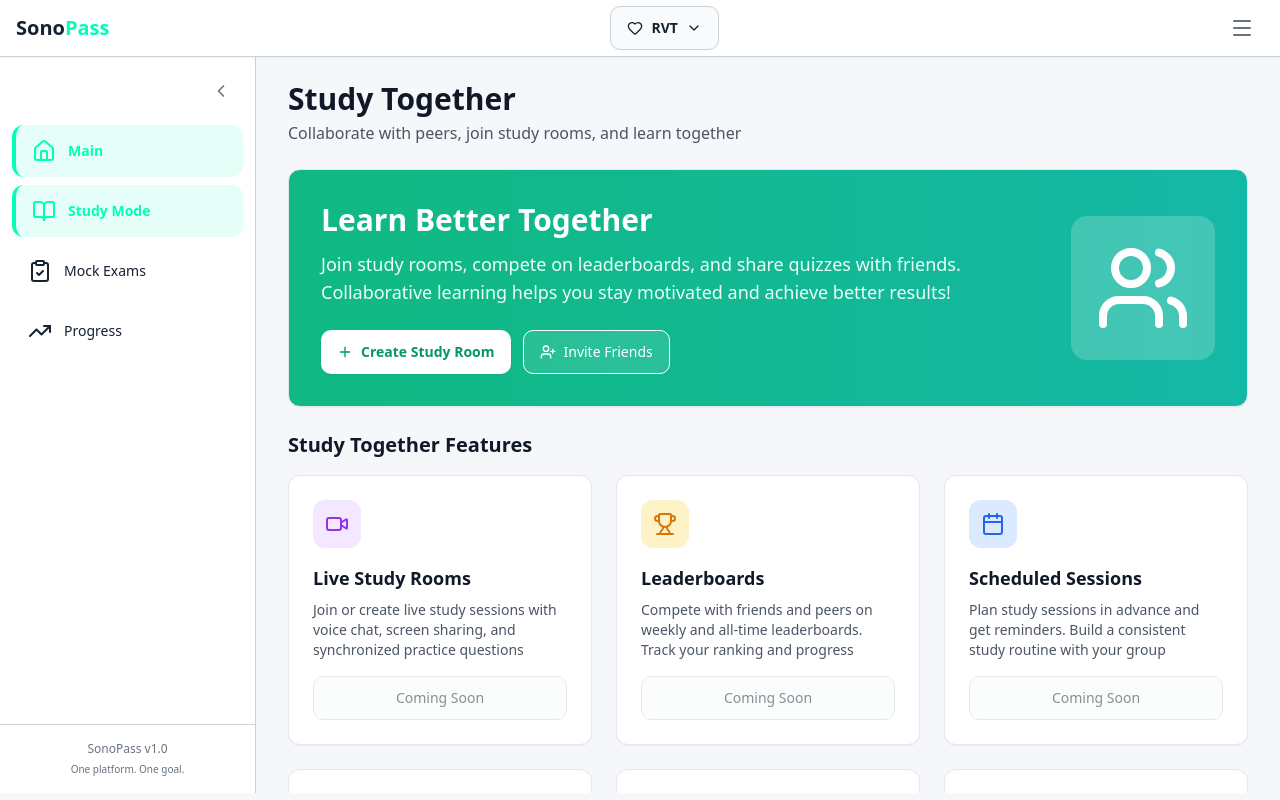
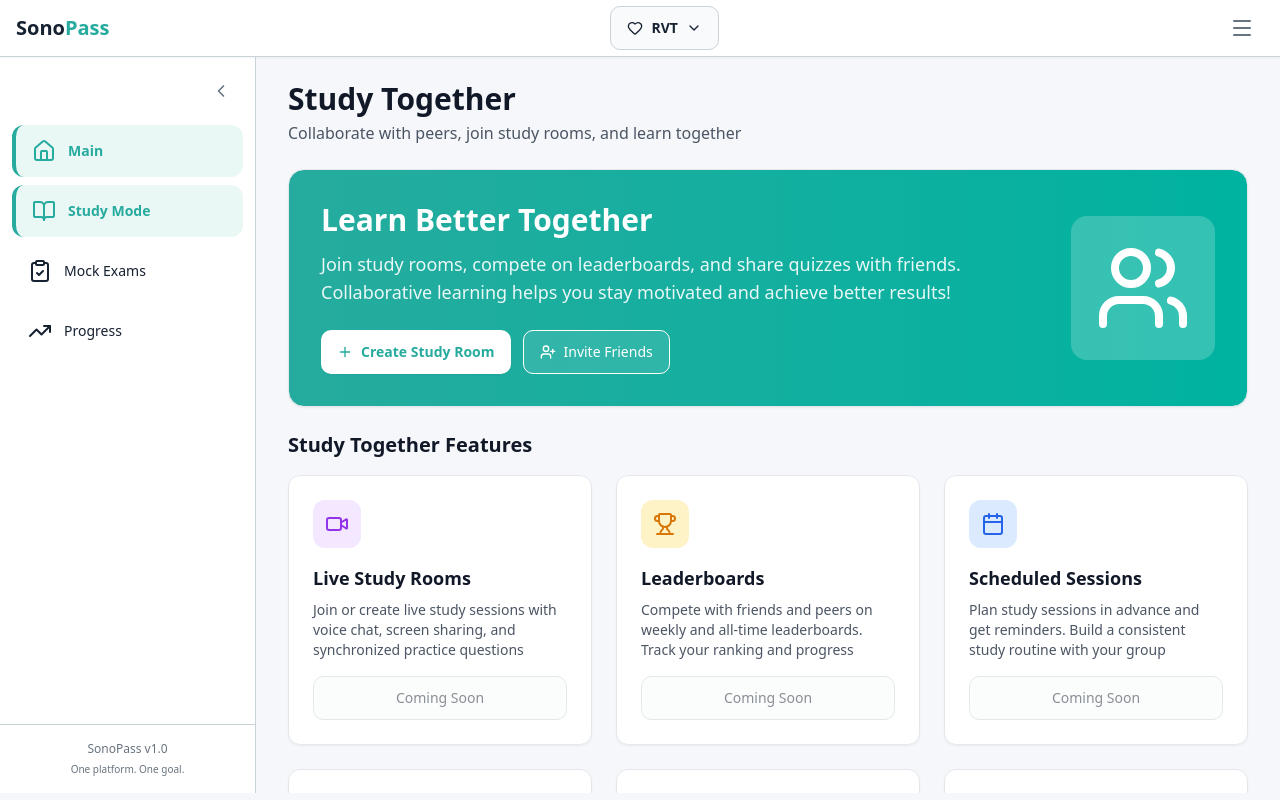
Before and after one commit to aminayawork-tech/Sonopass, a Next.js app: page /study-together in a window 1280 px wide. Built offline with nearby package versions, Linux system fonts and the light colour scheme.

Commit message:
Update color scheme to teal-based branding for consistency
- Change sono-green colors from bright green to teal (#14B8A6)
- Update Study Together page hero to use new color variables
- Ensure consistent teal branding matching Continue buttons

https://claude.ai/code/session_014g9iCBEyyctqWpurAt4riH

```diff
--- a/src/app/globals.css
+++ b/src/app/globals.css
@@ -13,8 +13,8 @@
     --sono-blue-light: 193 76% 72%;        /* #90E0EF */
 
     /* Success & Progress - Ultrasound Green */
-    --sono-green-ultrasound: 163 100% 50%; /* #00FFAA */
-    --sono-green-soft: 163 60% 59%;        /* #4ECCA3 */
+    --sono-green-ultrasound: 174 64% 41%; /* #14B8A6 - Teal from Continue buttons */
+    --sono-green-soft: 174 100% 35%;      /* #00B5A0 - Softer teal */
 
     /* Neutrals - Clean Medical Backgrounds */
     --sono-white: 0 0% 100%;               /* #FFFFFF */
--- a/src/app/study-together/page.tsx
+++ b/src/app/study-together/page.tsx
@@ -19,16 +19,16 @@ export default function StudyTogetherPage() {
         </div>
 
         {/* Hero Section */}
-        <Card className="p-8 bg-gradient-to-r from-emerald-500 to-teal-500 text-white">
+        <Card className="p-8 bg-gradient-to-r from-sono-green-ultrasound to-sono-green-soft text-white rounded-2xl">
           <div className="flex flex-col lg:flex-row items-center justify-between gap-6">
             <div className="flex-1">
               <h2 className="text-3xl font-bold mb-3">Learn Better Together</h2>
-              <p className="text-emerald-50 text-lg mb-6">
+              <p className="text-white/90 text-lg mb-6">
                 Join study rooms, compete on leaderboards, and share quizzes with friends.
                 Collaborative learning helps you stay motivated and achieve better results!
               </p>
               <div className="flex flex-wrap gap-3">
-                <Button className="bg-white text-emerald-600 hover:bg-emerald-50 font-semibold">
+                <Button className="bg-white text-sono-green-ultrasound hover:bg-gray-50 font-semibold">
                   <Plus className="w-4 h-4 mr-2" />
                   Create Study Room
                 </Button>
```
